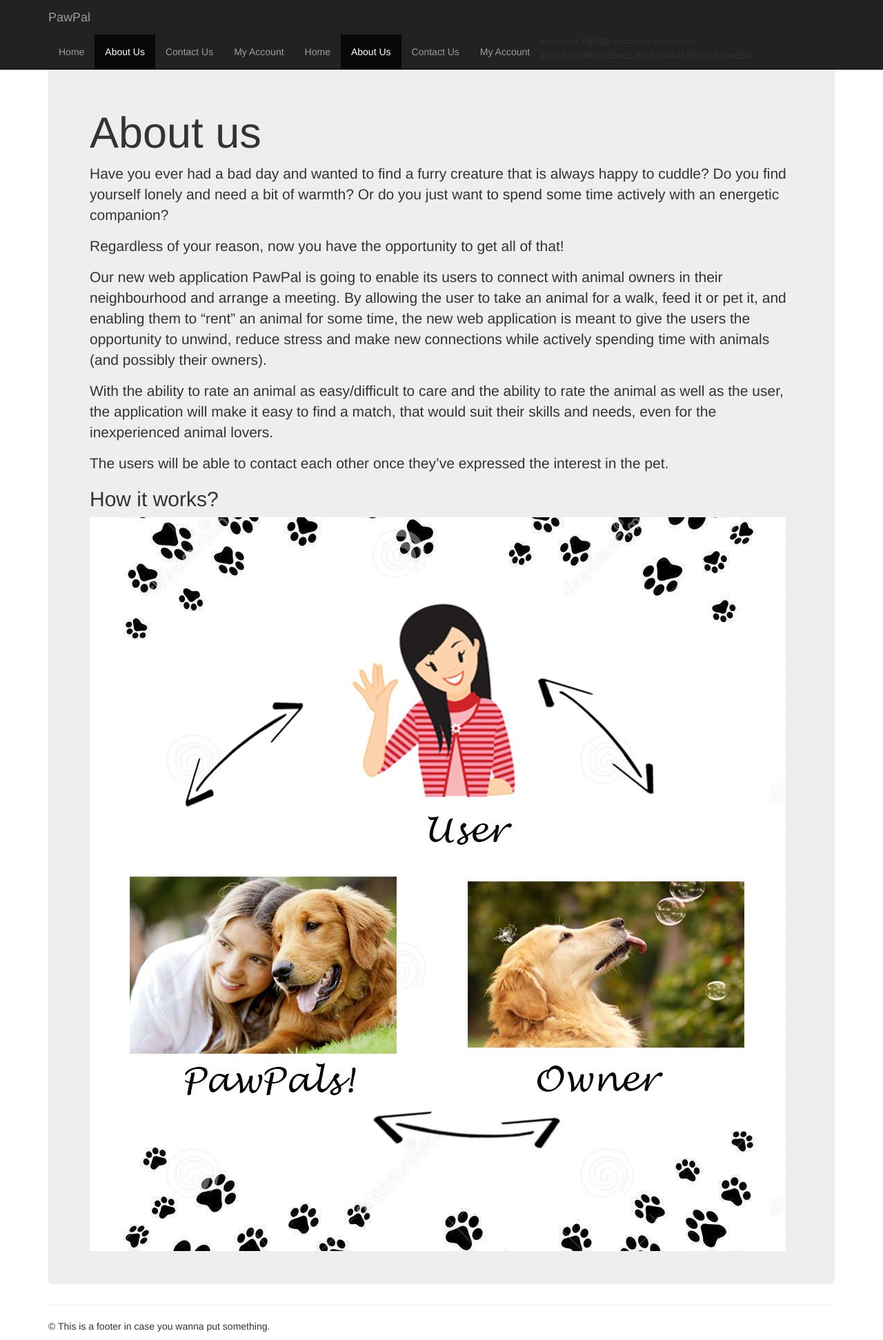
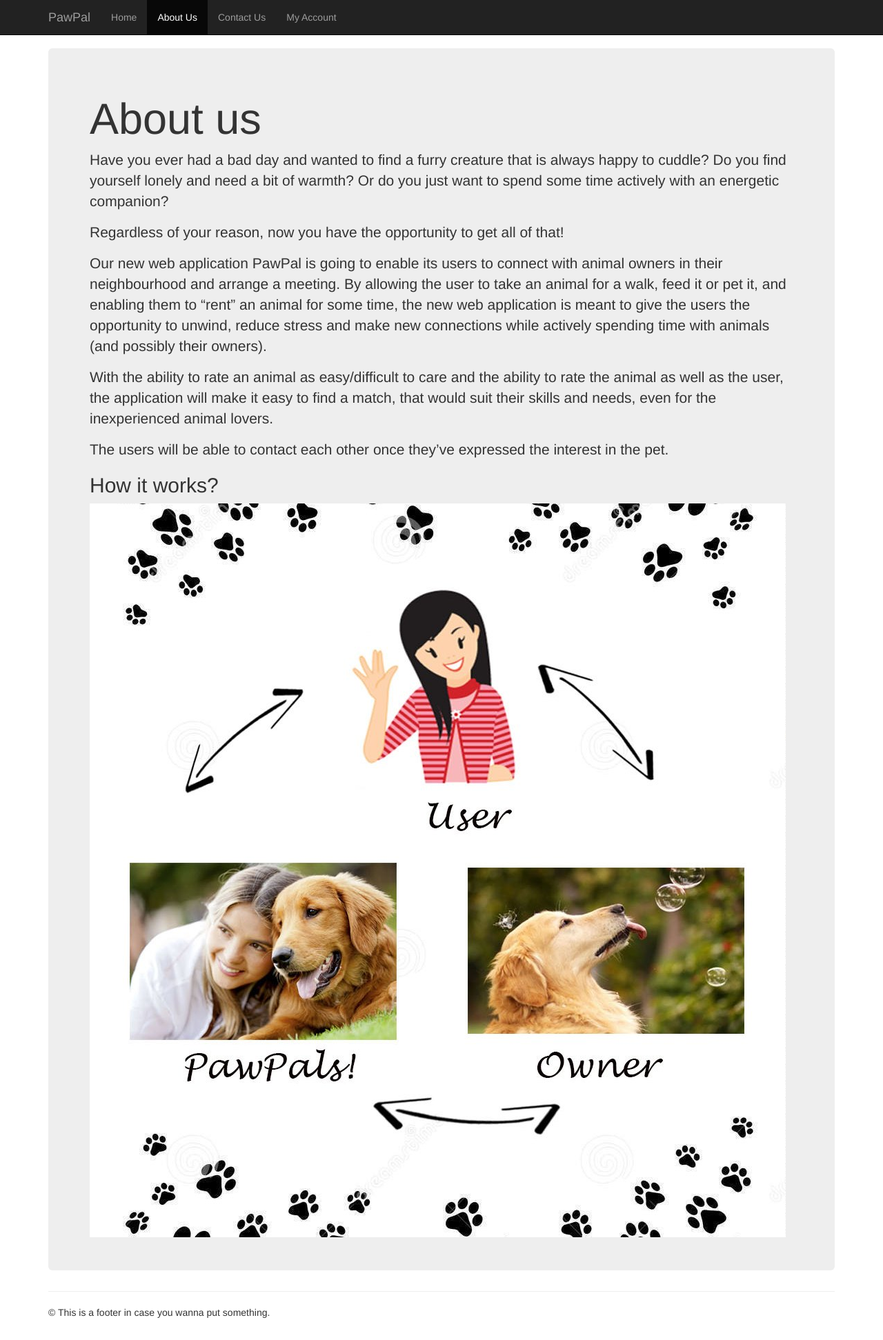
Before and after one commit to haradra/WAD2Proj, a Django app: page /pawpal/about/ in a window 1280 px wide. Shown: the whole page at 69% size. After the commit the page ends 1911 px from the top, so only its background shows below. Run offline with Django 3.2, Linux system fonts and the light colour scheme; some libraries are stand-ins or nearby versions.

Commit message:
Merge conflict resolved

```diff
--- a/pawpal_project/templates/pawpal/about.html
+++ b/pawpal_project/templates/pawpal/about.html
@@ -5,11 +5,7 @@
 <meta charset="utf-8">
 <meta http-equiv="X-UA-Compatible" content="IE=edge">
 <meta name="viewport" content="width=device-width, initial-scale=1">
-<<<<<<< HEAD
 <title>About</title>
-=======
-<title>PawPal</title>
->>>>>>> a3dc5a6c9f00585ac125b32d4e418037b33aed5a
 <link rel="stylesheet" href="https://maxcdn.bootstrapcdn.com/bootstrap/3.3.7/css/bootstrap.min.css">
 <script src="https://ajax.googleapis.com/ajax/libs/jquery/1.12.4/jquery.min.js"></script>
 <script src="https://maxcdn.bootstrapcdn.com/bootstrap/3.3.7/js/bootstrap.min.js"></script>
@@ -35,17 +31,10 @@
 		<!-- Collect the nav links, forms, and other content for toggling -->
 		<div class="collapse navbar-collapse" id="navbarCollapse">
 			<ul class="nav navbar-nav">
-<<<<<<< HEAD
 				<li><a href="/pawpal/home/">Home</a></li>
 				<li class="active"><a href="/pawpal/about/">About Us</a></li>
 				<li><a href="/pawpal/contact/">Contact Us</a></li>
              	<li><a href="/pawpal/myaccount/">My Account</a></li>
-=======
-				<li><a href='/pawpal/home/' target="_blank">Home</a></li>
-				<li class="active"><a href='/pawpal/about/' target="_blank">About Us</a></li>
-				<li><a href='/pawpal/contact/' target="_blank">Contact Us</a></li>
-             	<li><a href='/pawpal/myaccount/' target="_blank">My Account</a></li>
->>>>>>> a3dc5a6c9f00585ac125b32d4e418037b33aed5a
 			</ul>
 		</div>
 	</div>
```
